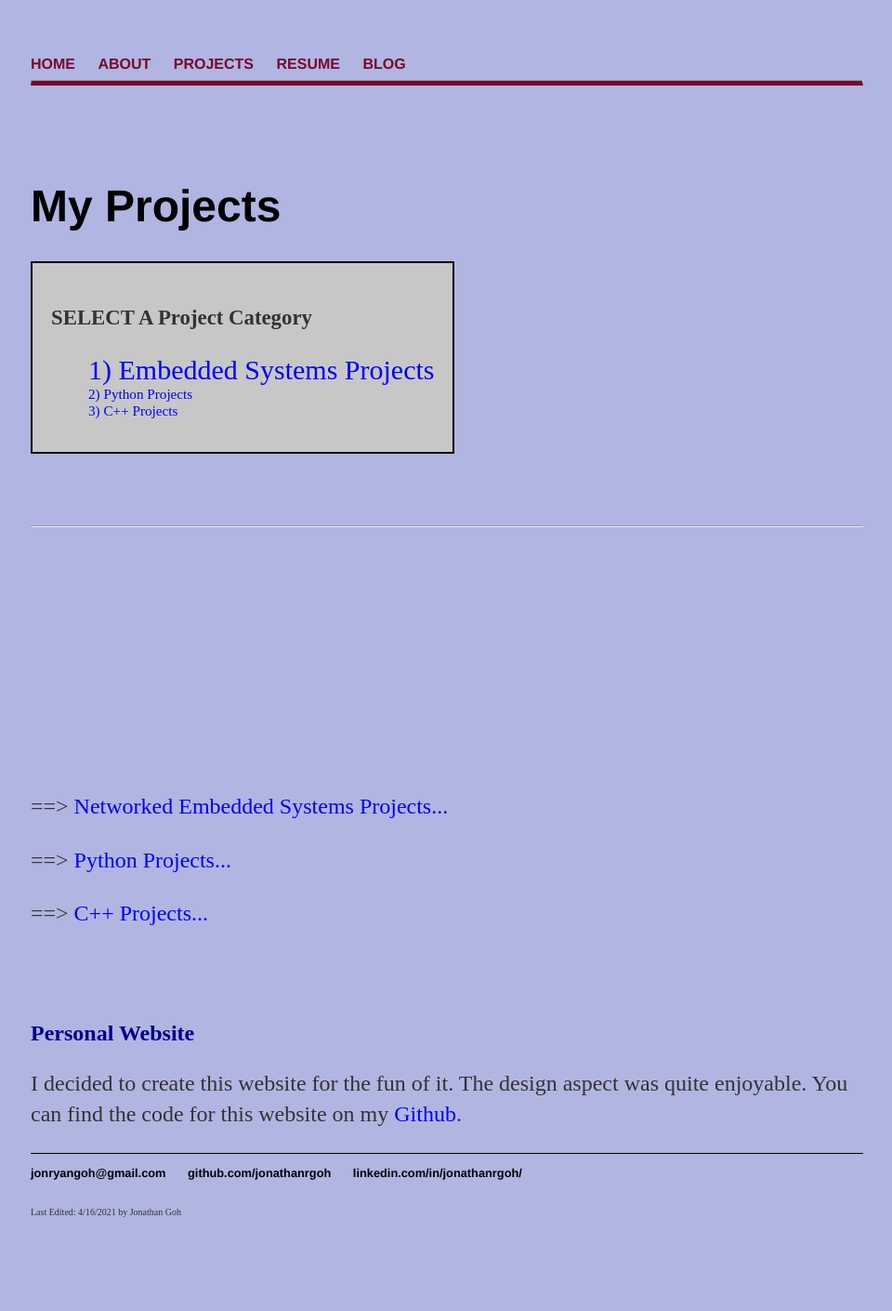
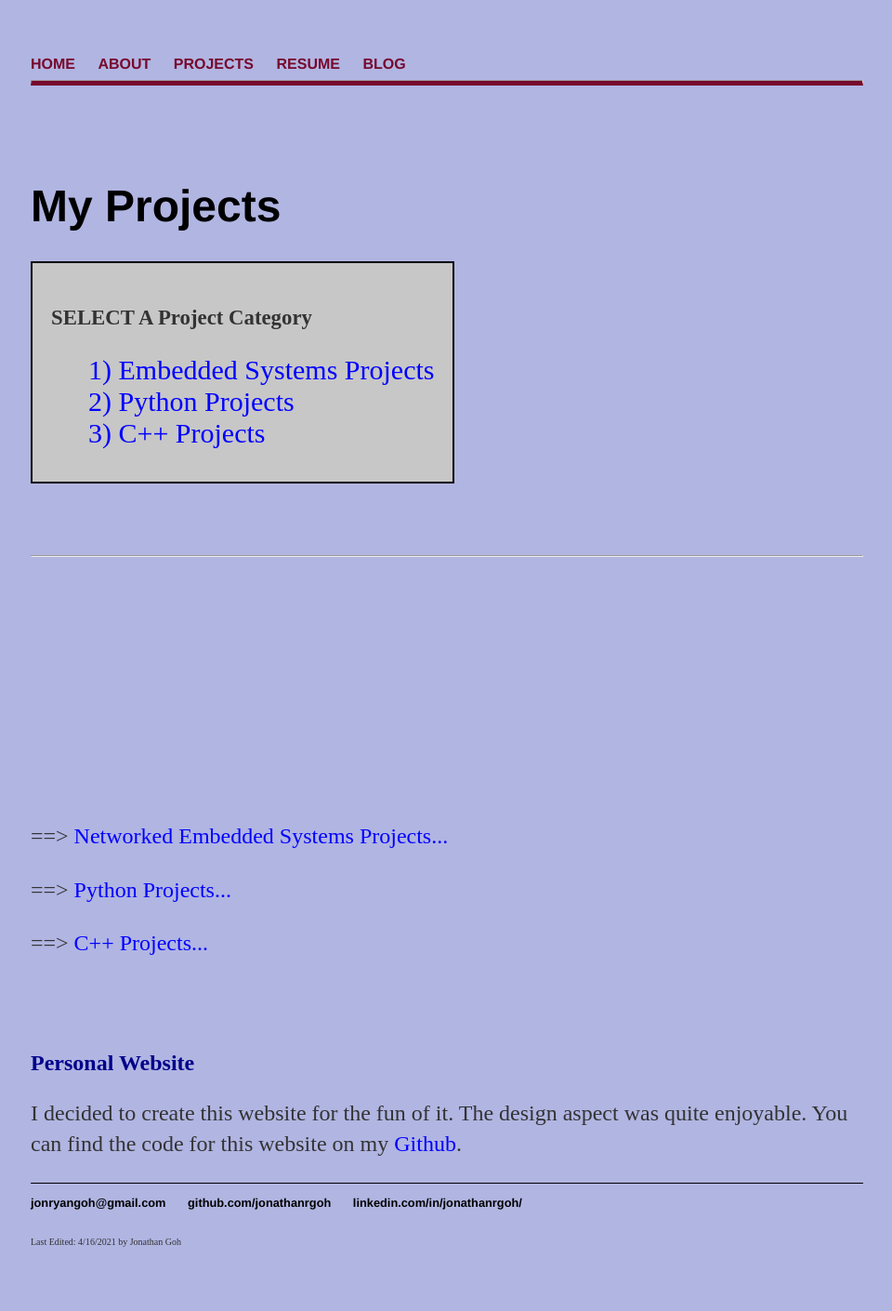
Before and after one commit to jonathanrgoh/jonathanrgoh.github.io, a Jekyll site: the page built from projects/index.html, in a window 1280 px wide. Shown: the whole page at 93% size, without its empty margins (159-1119 px from the left). Built offline with Jekyll 4.4.1, drawn with Linux system fonts in a browser that asks for light colours; before the commit the page ends 1378 px from its top, so only the background shows below that.

Commit message:
Update index.html

```diff
--- a/projects/index.html
+++ b/projects/index.html
@@ -13,8 +13,8 @@ title: My Projects
 		<p class="toc_title">SELECT A Project Category</p>
 		<ul class="toc_list">
 			<li><a href="/projects/Embedded_Projects" style="color:blue; font-size:30px;">1) Embedded Systems Projects</a></li>
-			<li><a href="/projects/pythonProjects" style="color:blue">2) Python Projects</a></li>
-			<li><a href="/projects/CS_Projects" style="color:blue">3) C++ Projects</a></li>
+			<li><a href="/projects/pythonProjects" style="color:blue; font-size:30px;">2) Python Projects</a></li>
+			<li><a href="/projects/CS_Projects" style="color:blue; font-size:30px;">3) C++ Projects</a></li>
 		</ul>
 		</div>
 
```
